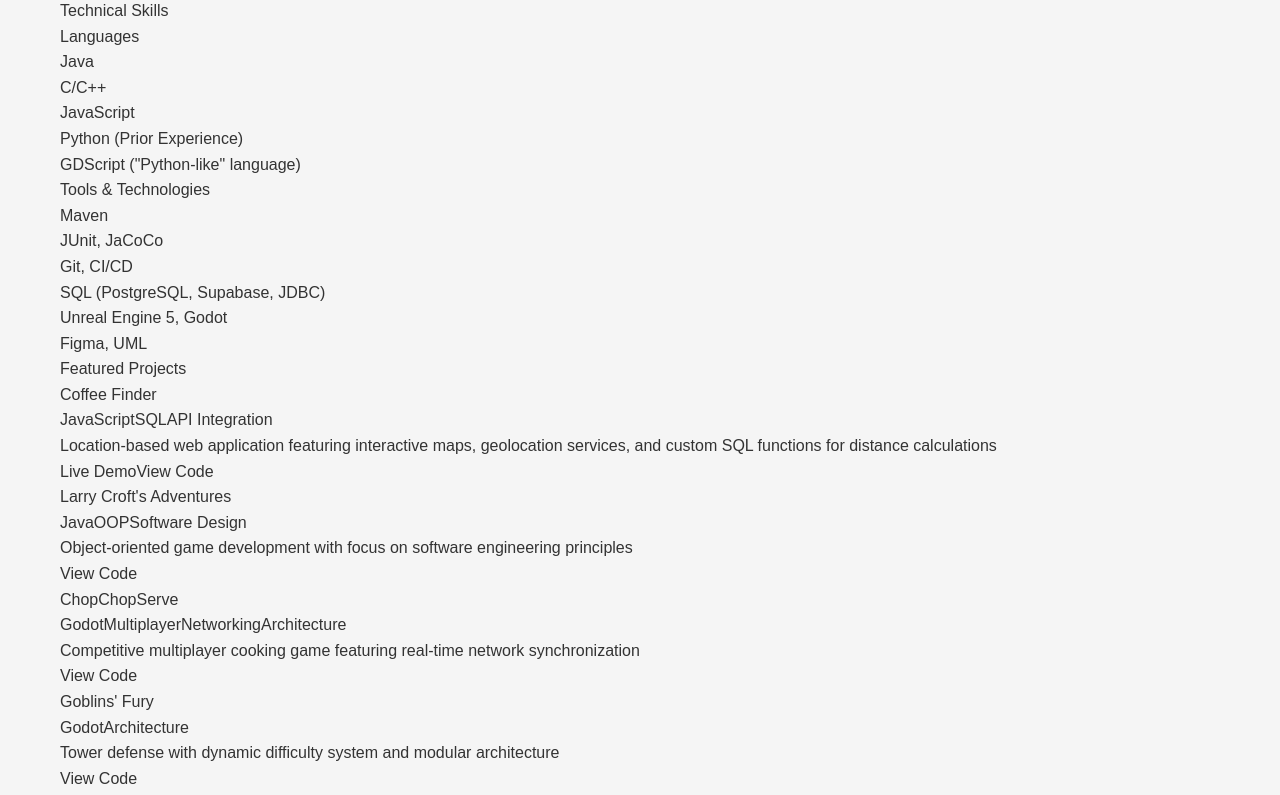
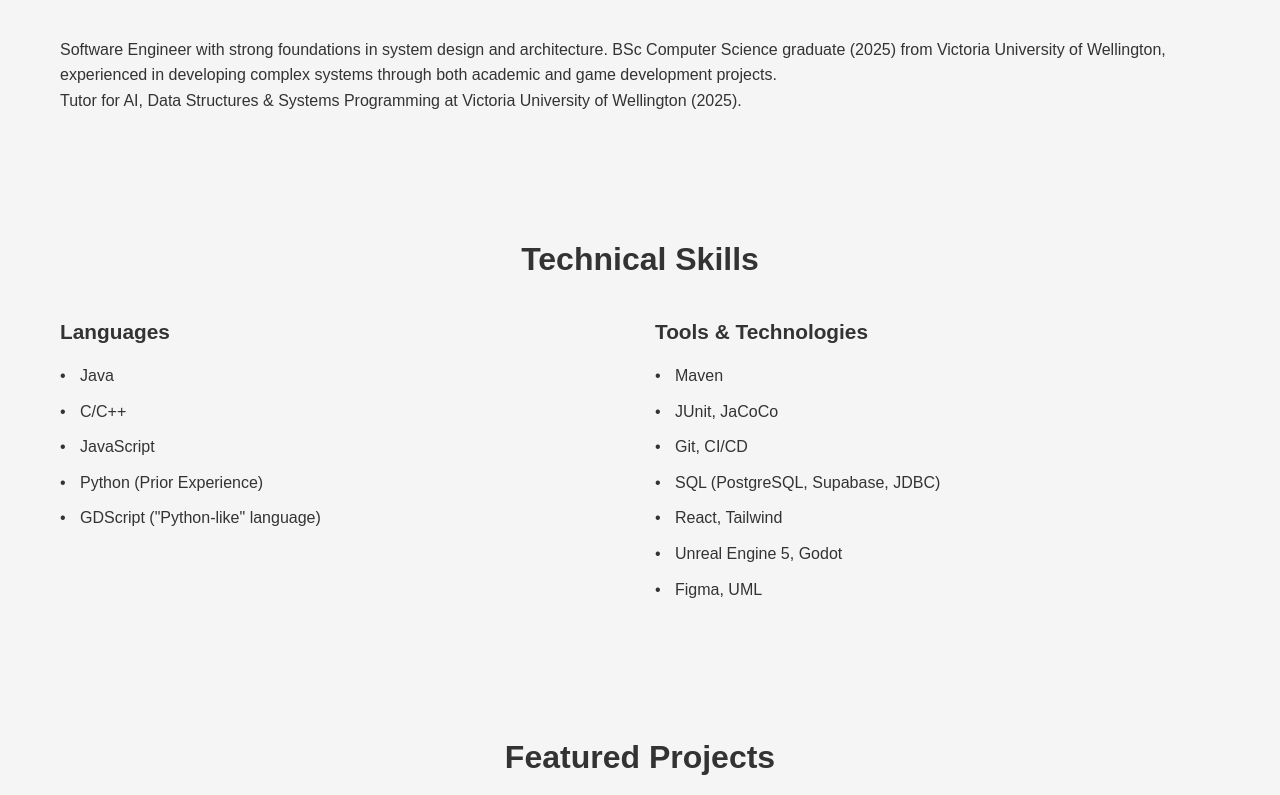
Before and after one commit to NagareNegishi/NagareNegishi.github.io, a React (Vite) app: page / in a window 1280 px wide. Shown: the part 260-1055 px from the top of the page. Built offline with nearby package versions, Linux system fonts and the light colour scheme.

Commit message:
Convert element works better with tailwind #2

```diff
--- a/src/components/Contact.jsx
+++ b/src/components/Contact.jsx
@@ -5,9 +5,12 @@ function Contact() {
         <section className="contact">
             <div className="container">
                 <h2>Contact</h2>
-                <ul className="contact-list">
-                    <li><a href={`mailto:${personalInfo.email}`}>{personalInfo.email}</a></li>
-                    <li>{personalInfo.location}</li>
+                <ul className="list-none text-center">
+                    <li className="mb-[10px]">
+                        <a className="text-[#0066cc] no-underline hover:underline"
+                            href={`mailto:${personalInfo.email}`}>{personalInfo.email}</a>
+                    </li>
+                    <li className="mb-[10px]">{personalInfo.location}</li>
                 </ul>
             </div>
         </section>
--- a/src/components/Projects.jsx
+++ b/src/components/Projects.jsx
@@ -7,7 +7,7 @@ function Projects() {
                 <h2>Featured Projects</h2>
                 <div className="project-grid">
                     {projects.map((project) => (
-                        <div className="project-card" key={project.id}>
+                        <div className="project-card bg-white p-5 rounded-lg shadow-md" key={project.id}>
                             <h3>{project.title}</h3>
                             <div className="project-tags">
                                 {project.tags.map((tag, index) => (
@@ -15,12 +15,14 @@ function Projects() {
                                 ))}
                             </div>
                             <p>{project.description}</p>
-                            <div className="project-links">
+                            <div className="flex gap-[15px]">
                                 {project.links.demo && (
-                                    <a href={project.links.demo}>{project.links.demoLabel}</a>
+                                    <a className="text-[#0066cc] no-underline hover:underline"
+                                        href={project.links.demo}>{project.links.demoLabel}</a>
                                 )}
                                 {project.links.github && (
-                                    <a href={project.links.github}>View Code</a>
+                                    <a className="text-[#0066cc] no-underline hover:underline"
+                                        href={project.links.github}>View Code</a>
                                 )}
                             </div>
                         </div>
--- a/src/data/projects.js
+++ b/src/data/projects.js
@@ -13,8 +13,8 @@ export const projects = [
     {
     id: 2,
     title: "Larry Croft's Adventures",
-    tags: ["Java", "OOP", "Software Design"],
-    description: "Object-oriented game development with focus on software engineering principles",
+    tags: ["Java", "OOP", "Software Design", "Group Project"],
+    description: "Object-oriented game development focused on design patterns, coordinated integration of 6 modules",
     links: {
         github: "https://github.com/NagareNegishi/LarryCroftsAdventures"
     }
@@ -22,7 +22,7 @@ export const projects = [
     {
     id: 3,
     title: "ChopChopServe",
-    tags: ["Godot", "Multiplayer", "Networking", "Architecture"],
+    tags: ["Godot", "JavaScript", "Multiplayer-Networking", "Group Project"],
     description: "Competitive multiplayer cooking game featuring real-time network synchronization",
     links: {
         github: "https://github.com/NagareNegishi/ChopChopServe-Public"
--- a/src/data/skills.js
+++ b/src/data/skills.js
@@ -16,6 +16,7 @@ export const skills = [
         "JUnit, JaCoCo",
         "Git, CI/CD",
         "SQL (PostgreSQL, Supabase, JDBC)",
+        "React, Tailwind",
         "Unreal Engine 5, Godot",
         "Figma, UML"
     ]
--- a/src/index.css
+++ b/src/index.css
@@ -1,11 +1,16 @@
 @import "tailwindcss";
 /* @import "../styles/main.css"; */
 
+/* Base styles */
 body {
     font-family: Arial, sans-serif;
     line-height: 1.6;
     background-color: #f5f5f5;
     color: #333;
+}
+
+h1, h2, h3, h4, h5, h6 {
+    font-weight: 700;
 }
 
 /* Container for sections */
@@ -14,3 +19,94 @@ body {
     margin: 0 auto;
     padding: 0 20px;
 }
+
+/* Section styling */
+section {
+    padding: 60px 0;
+}
+
+section h2 {
+    font-size: 2rem;
+    margin-bottom: 30px;
+    text-align: center;
+}
+
+/* Skills section */
+.skills-grid {
+    display: grid;
+    grid-template-columns: repeat(auto-fit, minmax(250px, 1fr));
+    gap: 30px;
+    margin-top: 20px;
+}
+
+.skill-category h3 {
+    font-size: 1.3rem;
+    margin-bottom: 15px;
+}
+
+.skill-category ul {
+    list-style: none;
+}
+
+.skill-category li {
+    margin-bottom: 10px;
+    padding-left: 20px;
+    position: relative;
+}
+
+.skill-category li:before {
+    content: "•";
+    position: absolute;
+    left: 0;
+}
+
+/* Projects section */
+.project-grid {
+    display: grid;
+    grid-template-columns: repeat(auto-fit, minmax(300px, 1fr));
+    gap: 30px;
+}
+
+.project-card h3 {
+    font-size: 1.5rem;
+    margin-bottom: 15px;
+}
+
+.project-card p {
+    margin-bottom: 15px;
+    color: #666;
+}
+
+.project-tags {
+    margin: 10px 0 15px 0;
+}
+
+.tag {
+    display: inline-block;
+    background: #f0f0f0;
+    color: #555;
+    padding: 4px 12px;
+    margin: 2px 4px 2px 0;
+    border-radius: 16px;
+    font-size: 0.85em;
+    font-weight: 500;
+}
+
+/* Responsive design */
+@media (max-width: 768px) {
+    header {
+        padding: 30px 0;
+    }
+
+    header h1 {
+        font-size: 2rem;
+    }
+
+    section {
+        padding: 40px 0;
+    }
+
+    .project-grid {
+        grid-template-columns: 1fr;
+    }
+}
```
Also changed, not shown: styles/main.css (+4 -4 lines).
